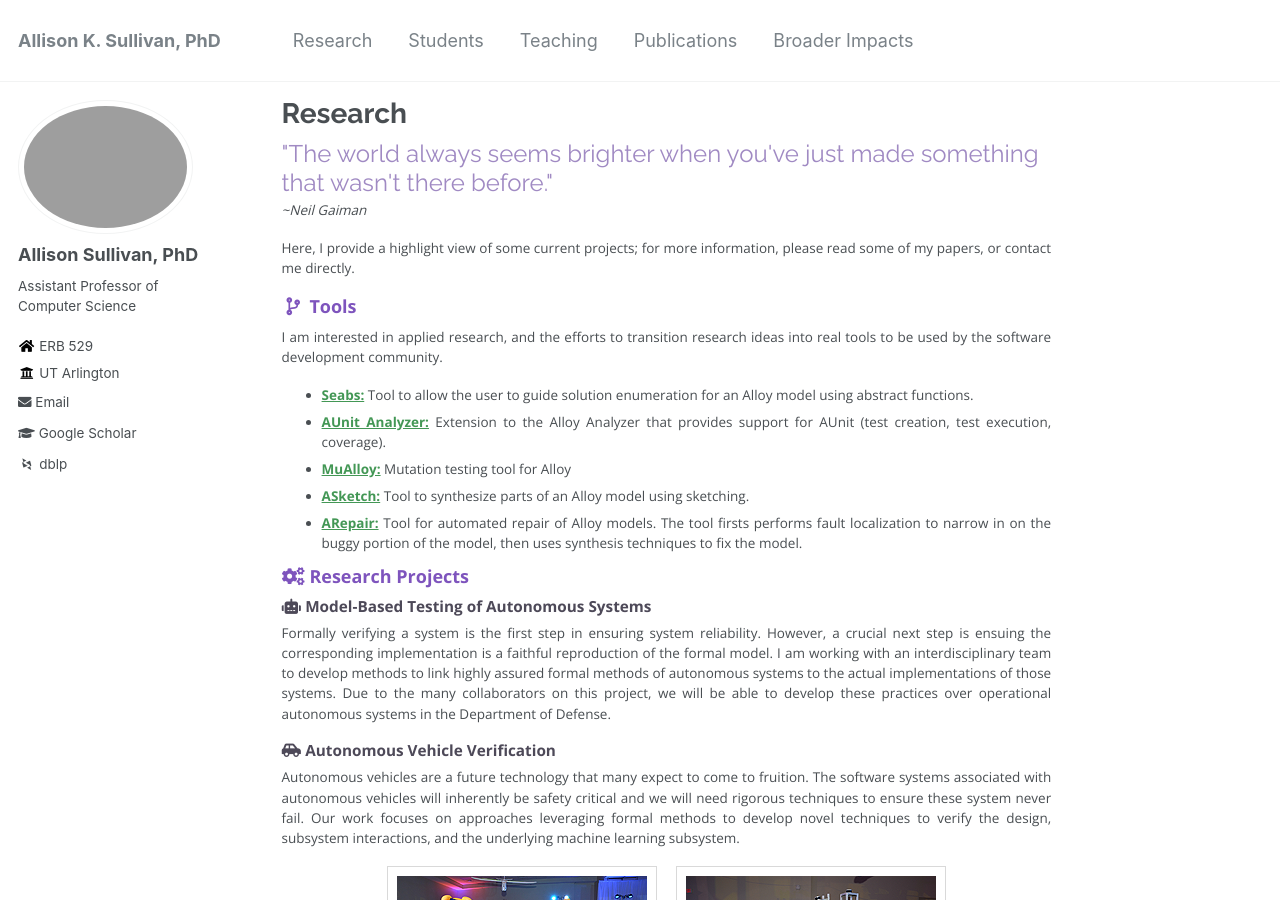
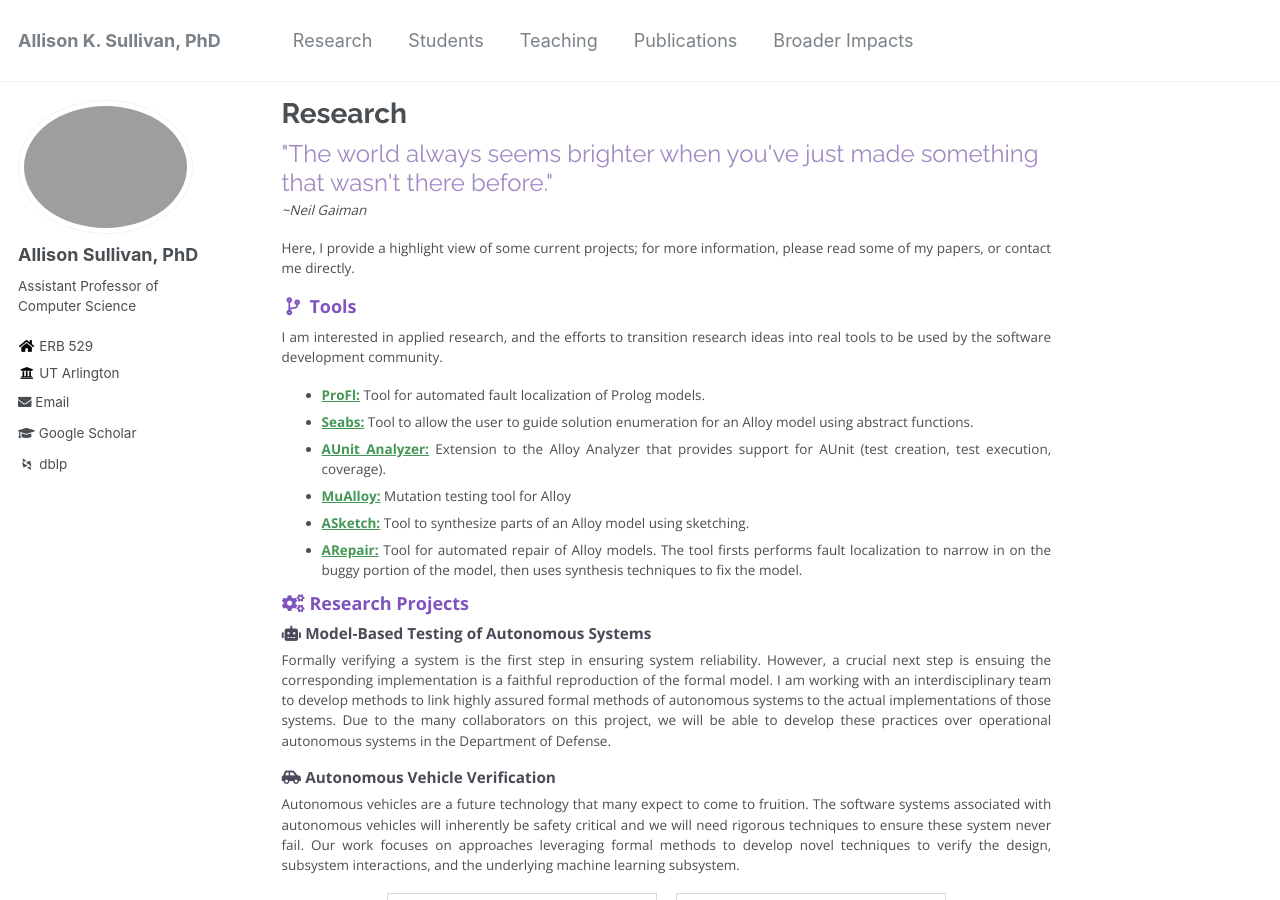
Before and after one commit to Allisonius/allisonius.github.io, a Jekyll site: the page built from _pages/research.md, in a window 1280 px wide and 900 px high. Built offline with Jekyll 4.4.1, drawn with Linux system fonts in a browser that asks for light colours; some web fonts are replaced.

Commit message:
Update research.md

```diff
--- a/_pages/research.md
+++ b/_pages/research.md
@@ -17,6 +17,7 @@ Here, I provide a highlight view of some current projects; for more information,
 
 I am interested in applied research, and the efforts to transition research ideas into real tools to be used by the software development community.
 
+  * **[ProFl:](https://github.com/geoorge1d127/ProFl)** Tool for automated fault localization of Prolog models.
   * **[Seabs:](https://github.com/Allisonius/Seabs)** Tool to allow the user to guide solution enumeration for an Alloy model using abstract functions.
   * **[AUnit Analyzer:](https://sites.google.com/view/aunitanalyzer)** Extension to the Alloy Analyzer that provides support for AUnit (test creation, test execution, coverage).
   * **[MuAlloy:](https://github.com/kaiyuanw/MuAlloy)** Mutation testing tool for Alloy
```
